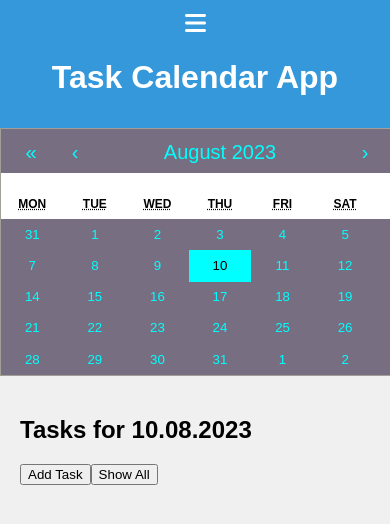
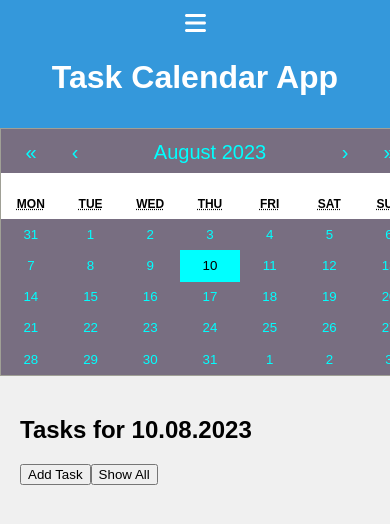
Before and after one commit to AnjiBarik/x-course-task, a React (Create React App) app: page / in a window 390 px wide. Shown: the top 524 px of the page. Built offline with nearby package versions, Linux system fonts and the light colour scheme.

Commit message:
sizmobile

```diff
--- a/src/App.css
+++ b/src/App.css
@@ -56,7 +56,7 @@ body {
 }
 
 .react-calendar {
-  min-width: 440px;
+  min-width: 420px;
   max-width: 100%;
   border: 1px solid #a0a096;
   font-family: Arial, Helvetica, sans-serif;
```
